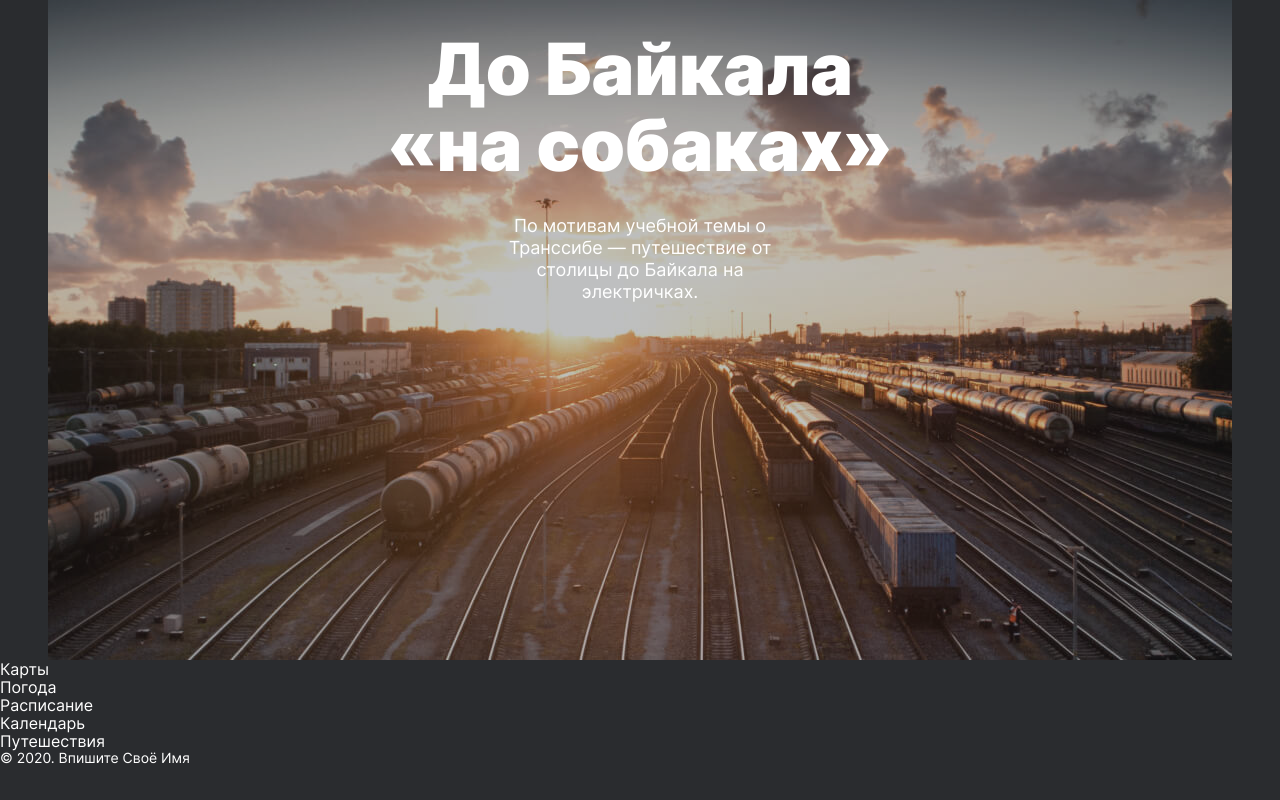
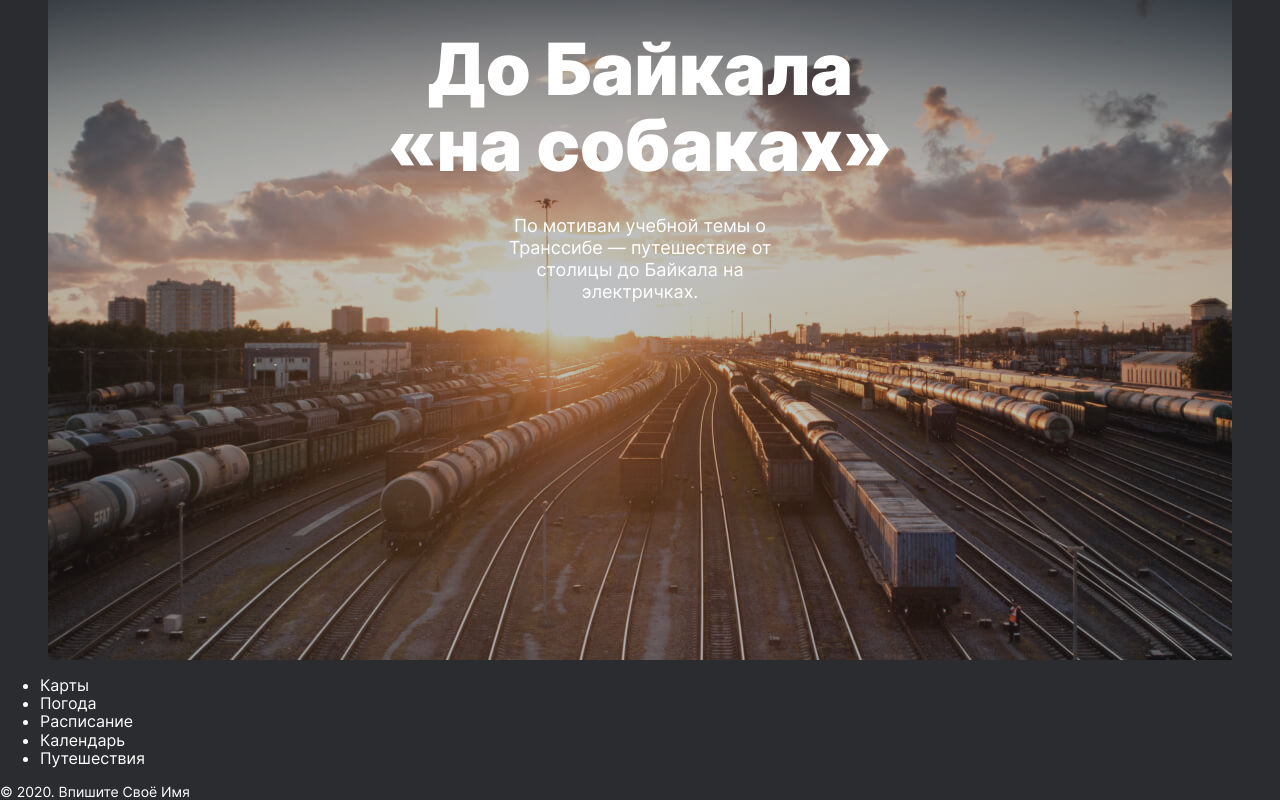
Before and after one commit to moskalew/russian-travel, a plain HTML site: page index.html in a window 1280 px wide. Shown: the part 6072-6872 px from the top of the page. Before the commit the page ends 6838 px from the top, so only its background shows below. Drawn offline with Linux system fonts and the light colour scheme.

Commit message:
Заебался. Спать пора.

```diff
--- a/index.html
+++ b/index.html
@@ -313,8 +313,9 @@
         </section>
       </section>
       <footer class="footer">
-        <nav class="footer__nav">
-          <li class="footer__list">
+        <nav class="footer__links">
+          <ul>
+            <li class="footer__el">
               <a
                 class="footer__link"
                 href="https://yandex.ru/maps"
@@ -323,7 +324,7 @@
                 Карты
               </a>
             </li>
-          <li class="footer__list">
+            <li class="footer__el">
               <a
                 class="footer__link"
                 href="https://yandex.ru/pogoda"
@@ -332,7 +333,7 @@
                 Погода
               </a>
             </li>
-          <li class="footer__list">
+            <li class="footer__el">
               <a
                 class="footer__link"
                 href="https://rasp.yandex.ru"
@@ -340,7 +341,7 @@
                 >Расписание</a
               >
             </li>
-          <li class="footer__list">
+            <li class="footer__el">
               <a
                 class="footer__link"
                 href="https://calendar.yandex.ru"
@@ -348,7 +349,7 @@
                 >Календарь</a
               >
             </li>
-          <li class="footer__list">
+            <li class="footer__el">
               <a
                 class="footer__link"
                 href="https://travel.yandex.ru"
@@ -356,6 +357,7 @@
                 >Путешествия</a
               >
             </li>
+          </ul>
         </nav>
         <p class="footer__copyright">© 2020. Впишите Cвоё Имя</p>
       </footer>
--- a/pages/index.css
+++ b/pages/index.css
@@ -11,7 +11,6 @@
 @import url(../blocks/lead/lead.css);
 @import url(../blocks/lead/__title/lead__title.css);
 @import url(../blocks/lead/__subtitle/lead__subtitle.css);
-@import url(../blocks/lead/group-4/group-4.css);
 @import url(../blocks/lead/__image/lead__image.css);
 @import url(../blocks/lead/__caption/lead__caption.css);
 
```
Also changed, not shown: 1 other file. Lines whose indentation alone changed are shown as unchanged.
